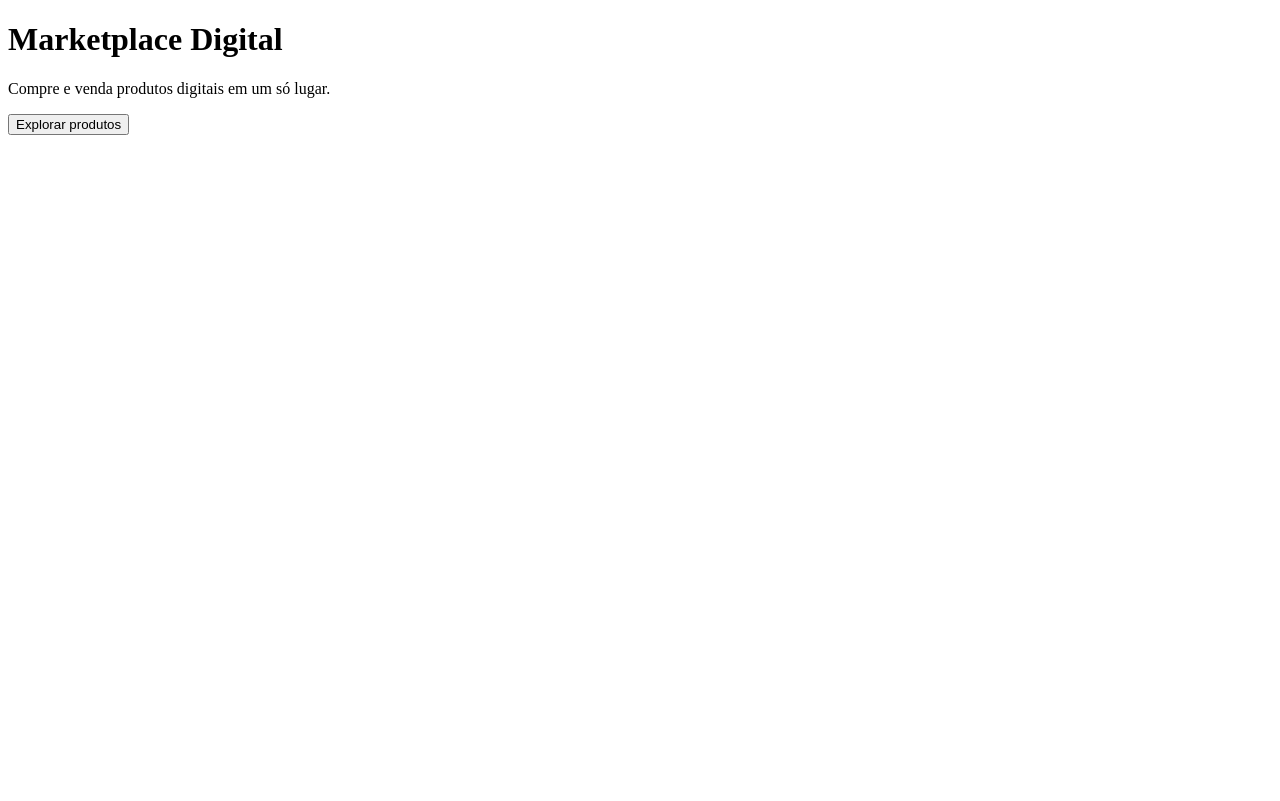
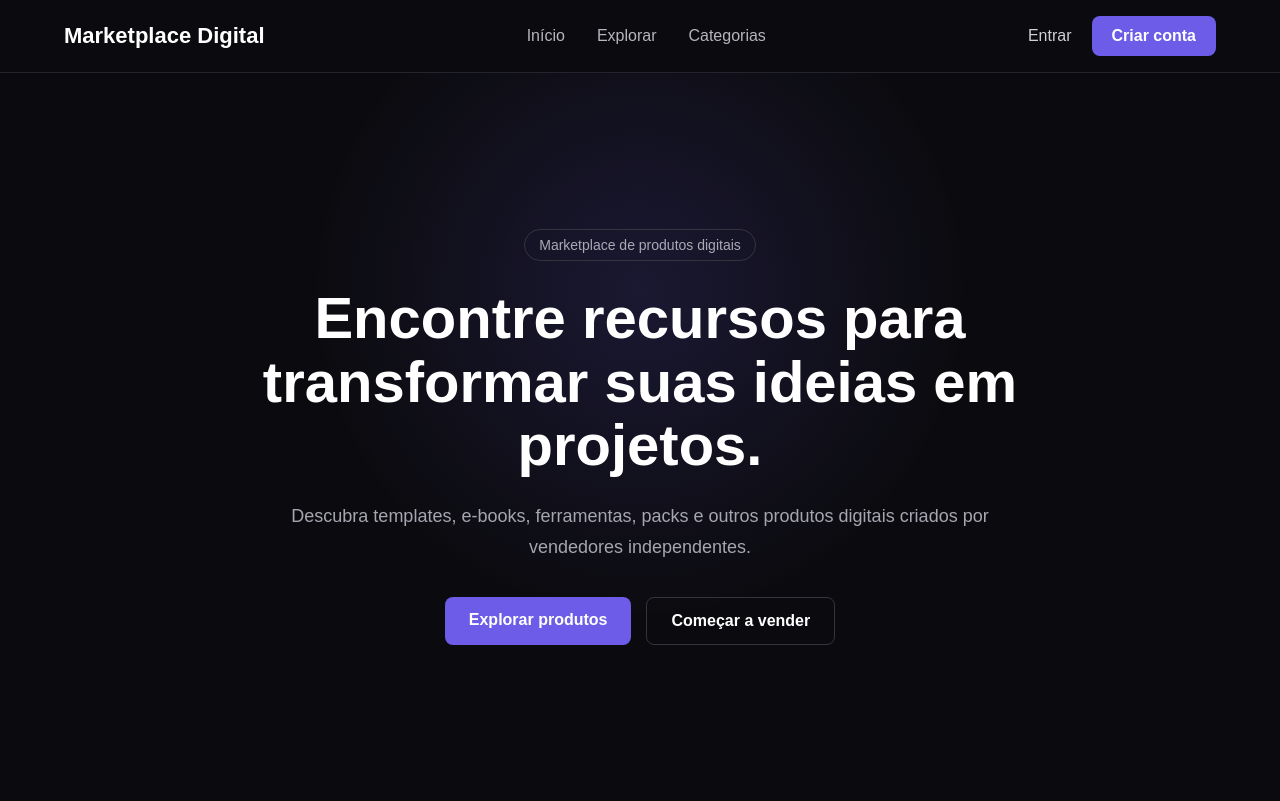
Before and after one commit to FabricioMazim/marketplace-digital, a Django app: page / in a window 1280 px wide. Before the commit the page ends 135 px from the top, so only its background shows below. Run offline with Django 5.2, Linux system fonts and the light colour scheme.

Commit message:
Create base layout and homepage styles

```diff
--- a/core/templates/core/home.html
+++ b/core/templates/core/home.html
@@ -1,19 +1,46 @@
-<!DOCTYPE html>
-<html lang="pt-br">
-<head>
-    <meta charset="UTF-8">
-    <meta name="viewport" content="width=device-width, initial-scale=1.0">
+{% extends "base.html" %}
 
-    <title>Marketplace Digital</title>
-</head>
+{% block title %}
+Início | Marketplace Digital
+{% endblock %}
 
-<body>
+{% block content %}
 
-    <h1>Marketplace Digital</h1>
+<section class="hero">
 
-    <p>Compre e venda produtos digitais em um só lugar.</p>
+    <div class="container hero-content">
 
-    <button>Explorar produtos</button>
+        <div class="hero-text">
 
-</body>
-</html>
+            <span class="hero-tag">
+                Marketplace de produtos digitais
+            </span>
+
+            <h1>
+                Encontre recursos para transformar suas ideias em projetos.
+            </h1>
+
+            <p>
+                Descubra templates, e-books, ferramentas, packs e outros
+                produtos digitais criados por vendedores independentes.
+            </p>
+
+            <div class="hero-buttons">
+
+                <a href="#" class="btn-primary btn-large">
+                    Explorar produtos
+                </a>
+
+                <a href="#" class="btn-secondary btn-large">
+                    Começar a vender
+                </a>
+
+            </div>
+
+        </div>
+
+    </div>
+
+</section>
+
+{% endblock %}
--- /dev/null
+++ b/static/css/style.css
@@ -0,0 +1,169 @@
+* {
+    margin: 0;
+    padding: 0;
+    box-sizing: border-box;
+}
+
+body {
+    font-family: Arial, sans-serif;
+    background: #0b0b0f;
+    color: #ffffff;
+}
+
+a {
+    text-decoration: none;
+    color: inherit;
+}
+
+.container {
+    width: 90%;
+    max-width: 1200px;
+    margin: 0 auto;
+}
+
+
+/* NAVBAR */
+
+.header {
+    border-bottom: 1px solid #24242c;
+    background: #0b0b0f;
+}
+
+.navbar {
+    height: 72px;
+
+    display: flex;
+    align-items: center;
+    justify-content: space-between;
+}
+
+.logo {
+    font-size: 22px;
+    font-weight: 700;
+}
+
+.nav-links {
+    display: flex;
+    gap: 32px;
+}
+
+.nav-links a {
+    color: #b5b5bd;
+    transition: 0.2s;
+}
+
+.nav-links a:hover {
+    color: #ffffff;
+}
+
+.nav-actions {
+    display: flex;
+    align-items: center;
+    gap: 20px;
+}
+
+.login {
+    color: #d0d0d5;
+}
+
+
+/* BOTÕES */
+
+.btn-primary {
+    background: #6c5ce7;
+    color: white;
+
+    padding: 11px 20px;
+    border-radius: 8px;
+
+    font-weight: 600;
+
+    transition: 0.2s;
+}
+
+.btn-primary:hover {
+    opacity: 0.85;
+}
+
+.btn-secondary {
+    border: 1px solid #34343d;
+    color: #ffffff;
+
+    padding: 11px 20px;
+    border-radius: 8px;
+
+    font-weight: 600;
+}
+
+.btn-secondary:hover {
+    background: #18181f;
+}
+
+.btn-large {
+    padding: 14px 24px;
+}
+
+
+/* HERO */
+
+.hero {
+    min-height: calc(100vh - 72px);
+
+    display: flex;
+    align-items: center;
+
+    background:
+        radial-gradient(
+            circle at 50% 30%,
+            rgba(108, 92, 231, 0.16),
+            transparent 40%
+        );
+}
+
+.hero-content {
+    display: flex;
+    justify-content: center;
+}
+
+.hero-text {
+    max-width: 850px;
+    text-align: center;
+}
+
+.hero-tag {
+    display: inline-block;
+
+    padding: 7px 14px;
+
+    border: 1px solid #34343d;
+    border-radius: 50px;
+
+    color: #aaaab5;
+
+    font-size: 14px;
+
+    margin-bottom: 25px;
+}
+
+.hero h1 {
+    font-size: 58px;
+    line-height: 1.1;
+
+    margin-bottom: 24px;
+}
+
+.hero p {
+    font-size: 18px;
+    line-height: 1.7;
+
+    color: #a6a6b0;
+
+    max-width: 700px;
+    margin: 0 auto 35px;
+}
+
+.hero-buttons {
+    display: flex;
+    justify-content: center;
+    gap: 15px;
+}
--- /dev/null
+++ b/templates/base.html
@@ -0,0 +1,43 @@
+{% load static %}
+
+<!DOCTYPE html>
+<html lang="pt-br">
+<head>
+    <meta charset="UTF-8">
+    <meta name="viewport" content="width=device-width, initial-scale=1.0">
+
+    <title>{% block title %}Marketplace Digital{% endblock %}</title>
+
+    <link rel="stylesheet" href="{% static 'css/style.css' %}">
+</head>
+
+<body>
+
+    <header class="header">
+        <div class="container navbar">
+
+            <a href="/" class="logo">
+                Marketplace Digital
+            </a>
+
+            <nav class="nav-links">
+                <a href="/">Início</a>
+                <a href="#">Explorar</a>
+                <a href="#">Categorias</a>
+            </nav>
+
+            <div class="nav-actions">
+                <a href="#" class="login">Entrar</a>
+                <a href="#" class="btn-primary">Criar conta</a>
+            </div>
+
+        </div>
+    </header>
+
+    <main>
+        {% block content %}
+        {% endblock %}
+    </main>
+
+</body>
+</html>
```
Also changed, not shown: marketplace/settings.py (+5 -2 lines).
